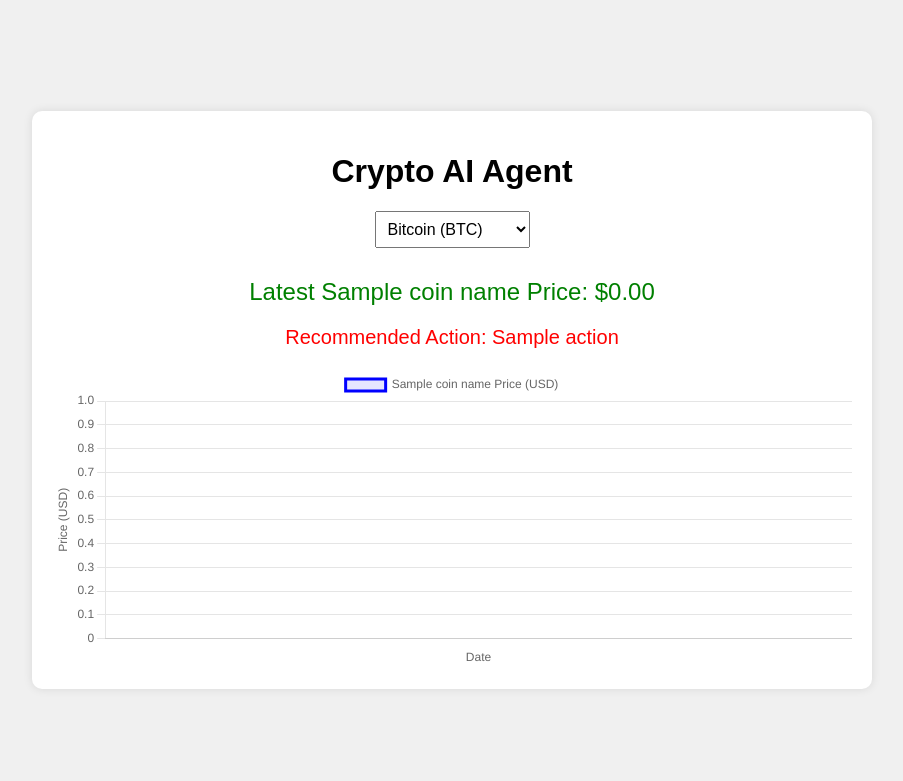
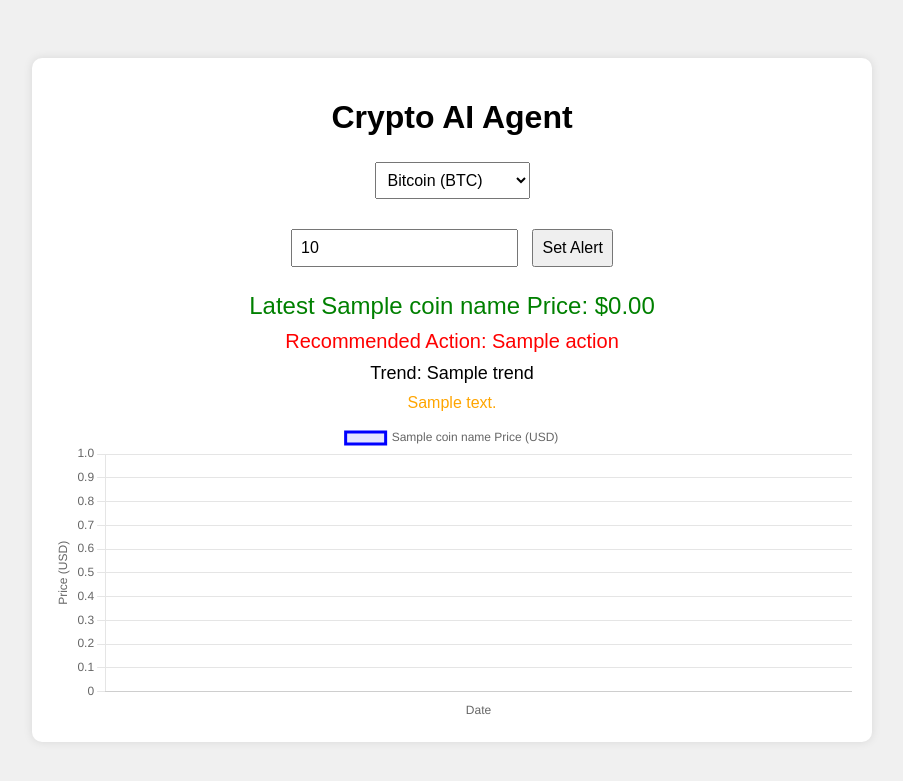
Before and after one commit to LeMagnifiq/crypto-ai-agent, a Flask app: template templates/index.html in a window 1280 px wide. Shown: the top 781 px of the page, without its empty margins (188-1091 px from the left). Run offline with Flask 3, Linux system fonts and the light colour scheme; the template is opened without the code that fills it: most values are stand-ins (such as "Sample title", 1, 10 or a date in 2020); parts of the project's set-up code (start-up, migrations or seed data) failed here and were passed over.

Commit message:
Add trend indicator and price alert for BTC/ETH

```diff
--- a/app.py
+++ b/app.py
@@ -6,11 +6,24 @@
 
 @app.route('/', methods=['GET', 'POST'])
 def index():
-    coin = request.form.get('coin', 'bitcoin')  # Default to bitcoin
-    price, action, prices, timestamps = agent.predict(coin)
+    coin = request.form.get('coin', 'bitcoin')
+    alert_price = request.form.get('alert_price', '')
+    price, action, prices, timestamps, trend = agent.predict(coin)
     coin_name = 'Bitcoin' if coin == 'bitcoin' else 'Ethereum'
+
+    # Alert logic
+    alert_message = None
+    if alert_price:
+        try:
+            alert_price = float(alert_price)
+            if price < alert_price:
+                alert_message = f"{coin_name} price (${price:.2f}) is below your alert threshold (${alert_price:.2f})!"
+        except ValueError:
+            alert_message = "Please enter a valid number for the alert price."
+
     return render_template('index.html', price=price, action=action, prices=prices,
-                         timestamps=timestamps, coin=coin, coin_name=coin_name)
+                         timestamps=timestamps, coin=coin, coin_name=coin_name,
+                         trend=trend, alert_price=alert_price, alert_message=alert_message)
 
 if __name__ == '__main__':
     app.run(debug=True)
--- a/templates/index.html
+++ b/templates/index.html
@@ -32,7 +32,22 @@
         .action {
             color: red;
             font-size: 20px;
-            margin-bottom: 20px;
+            margin: 10px 0;
+        }
+        .trend {
+            font-size: 18px;
+            margin: 10px 0;
+        }
+        .trend.uptrend { color: green; }
+        .trend.downtrend { color: red; }
+        .trend.neutral { color: gray; }
+        .alert-form {
+            margin: 20px 0;
+        }
+        .alert-message {
+            color: orange;
+            font-size: 16px;
+            margin: 10px 0;
         }
         .chart-container {
             position: relative;
@@ -44,10 +59,10 @@
             width: 100% !important;
             height: 100% !important;
         }
-        select {
+        select, input[type="number"], button {
             padding: 8px;
             font-size: 16px;
-            margin-bottom: 20px;
+            margin: 5px;
         }
     </style>
 </head>
@@ -59,9 +74,17 @@
                 <option value="bitcoin" {% if coin == 'bitcoin' %}selected{% endif %}>Bitcoin (BTC)</option>
                 <option value="ethereum" {% if coin == 'ethereum' %}selected{% endif %}>Ethereum (ETH)</option>
             </select>
+            <div class="alert-form">
+                <input type="number" name="alert_price" value="{{ alert_price }}" placeholder="Set alert price (USD)">
+                <button type="submit">Set Alert</button>
+            </div>
         </form>
         <p class="price">Latest {{ coin_name }} Price: ${{ "%.2f"|format(price|float) }}</p>
         <p class="action">Recommended Action: {{ action }}</p>
+        <p class="trend {{ trend.lower() }}">Trend: {{ trend }}</p>
+        {% if alert_message %}
+        <p class="alert-message">{{ alert_message }}</p>
+        {% endif %}
         <div class="chart-container">
             <canvas id="priceChart"></canvas>
         </div>
```
Also changed, not shown: crypto_agent.py (+8 -1 lines).
